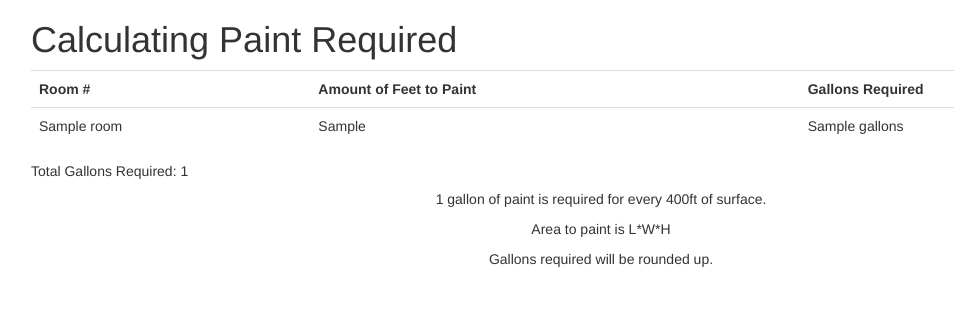
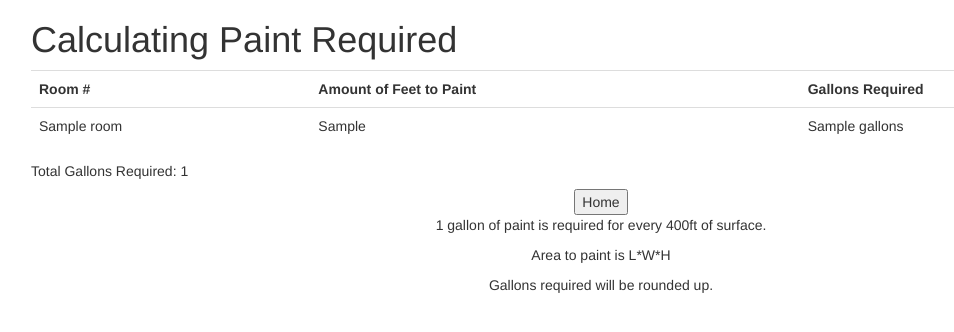
Before and after one commit to QA-Code-Exercise/paint-calculator, a Flask app: template app/templates/results.html in a window 1280 px wide. Shown: the top 332 px of the page, without its empty margins (39-993 px from the left). Run offline with Flask 2, Linux system fonts and the light colour scheme; the template is opened without the code that fills it: most values are stand-ins (such as "Sample title", 1, 10 or a date in 2020); some libraries are stand-ins or nearby versions.

Commit message:
Isha came up with the concept of a Home button. +1

```diff
--- a/app/templates/results.html
+++ b/app/templates/results.html
@@ -25,4 +25,9 @@
 
 <h5>Total Gallons Required: {{ total_gallons_required }}</h5>
 
+<div style="text-align: center">
+    <form action="/">
+        <input type="submit" value="Home"/>
+    </form>
+</div>
 {% endblock %}
```
